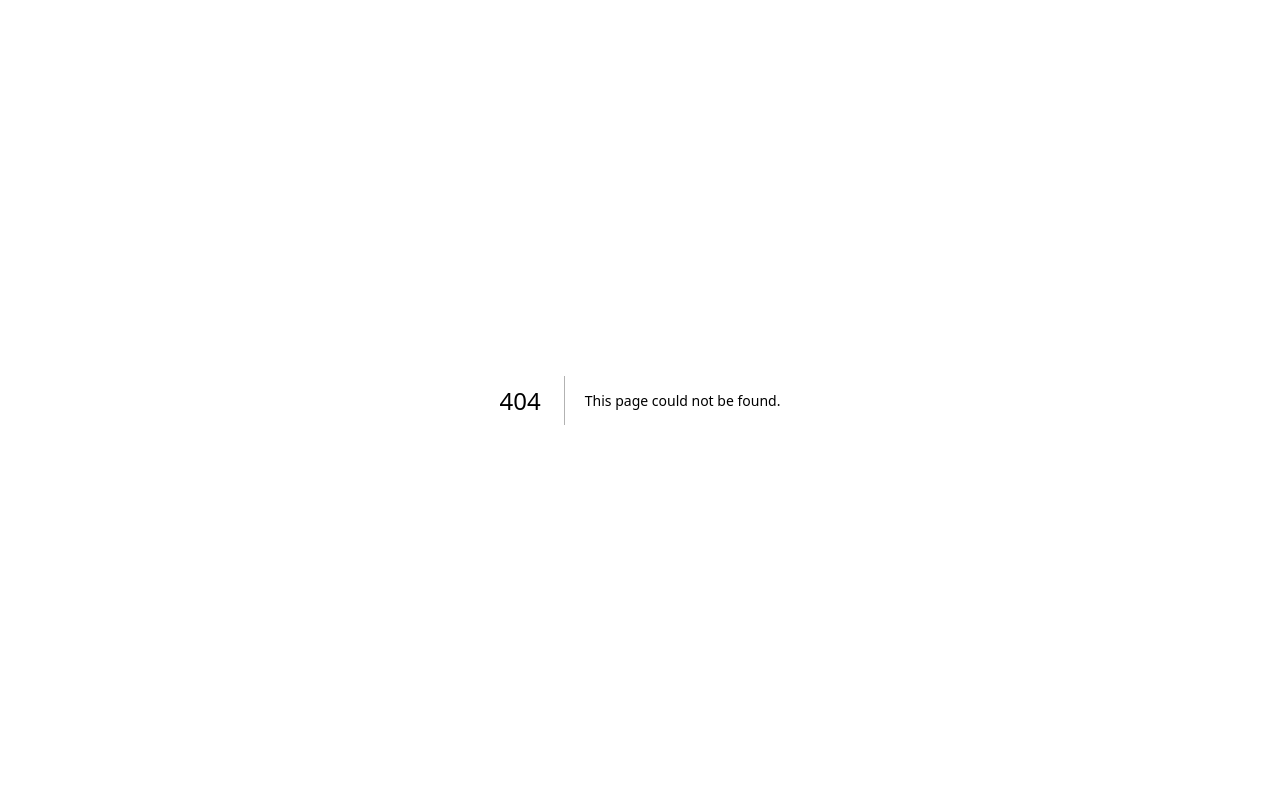
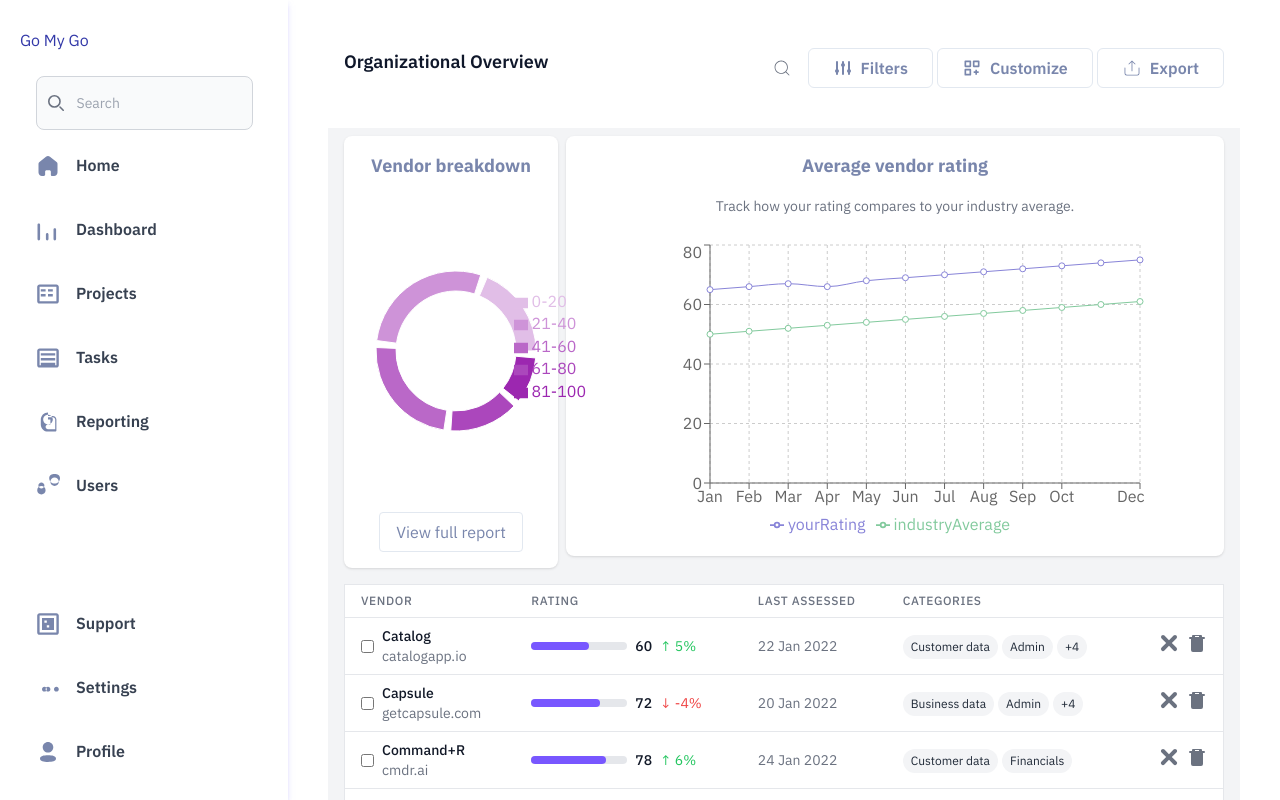
Before and after one commit to nrohitydv/go-my-go, a Next.js app: page /dashboard in a window 1280 px wide. Before the commit this address had no page. Built offline with nearby package versions, Linux system fonts and the light colour scheme.

Commit message:
Done with tablecontent

```diff
--- /dev/null
+++ b/app/(root)/dashboard/page.tsx
@@ -0,0 +1,27 @@
+import AverageVendorRatingChart from "@/components/AverageVendorRating";
+import Header from "@/components/Header";
+import TableComponent from "@/components/TableContent";
+import VendorBreakdownChart from "@/components/VendorChart";
+
+const DashBoard = () => {
+  return (
+    <div>
+      <Header />
+      <div className="min-h-screen flex flex-col items-center justify-start bg-gray-100 p-4 pt-2">
+        <div className="grid grid-cols-1 md:grid-cols-4 gap-2 w-full max-w-6xl">
+          <div className="md:col-span-1">
+            <VendorBreakdownChart />
+          </div>
+          <div className="md:col-span-3">
+            <AverageVendorRatingChart />
+          </div>
+        </div>
+        <div className="w-full max-w-6xl mt-4">
+          <TableComponent />
+        </div>
+      </div>
+    </div>
+  );
+};
+
+export default DashBoard;
--- a/app/(root)/page.tsx
+++ b/app/(root)/page.tsx
@@ -1,11 +1,7 @@
-import Header from "@/components/Header";
-import VendorChart from "@/components/VendorChart";
-
 const Home = () => {
   return (
     <main>
-      <Header />
-      <VendorChart />
+      <h1>Home</h1>
     </main>
   );
 };
--- a/components/AverageVendorRating.tsx
+++ b/components/AverageVendorRating.tsx
@@ -1,91 +1,45 @@
 "use client";
-import React, { PureComponent } from "react";
-import {
-  LineChart,
-  Line,
-  XAxis,
-  YAxis,
-  CartesianGrid,
-  Tooltip,
-  Legend,
-  ResponsiveContainer,
-} from "recharts";
-
+import React from "react";
+import { LineChart, Line, CartesianGrid, Tooltip, Legend } from "recharts";
+import { XAxis, YAxis } from "recharts";
 const data = [
-  {
-    name: "Jan",
-    uv: 40,
-    pv: 24,
-    amt: 24,
-  },
-  {
-    name: "Feb",
-    uv: 30,
-    pv: 13,
-    amt: 22,
-  },
-  {
-    name: "Mar",
-    uv: 20,
-    pv: 98,
-    amt: 22,
-  },
-  {
-    name: "Apr",
-    uv: 27,
-    pv: 39,
-    amt: 20,
-  },
-  {
-    name: "May",
-    uv: 18,
-    pv: 48,
-    amt: 21,
-  },
-  {
-    name: "Jun",
-    uv: 23,
-    pv: 38,
-    amt: 25,
-  },
-  {
-    name: "Jul",
-    uv: 34,
-    pv: 43,
-    amt: 21,
-  },
+  { name: "Jan", yourRating: 65, industryAverage: 50 },
+  { name: "Feb", yourRating: 66, industryAverage: 51 },
+  { name: "Mar", yourRating: 67, industryAverage: 52 },
+  { name: "Apr", yourRating: 66, industryAverage: 53 },
+  { name: "May", yourRating: 68, industryAverage: 54 },
+  { name: "Jun", yourRating: 69, industryAverage: 55 },
+  { name: "Jul", yourRating: 70, industryAverage: 56 },
+  { name: "Aug", yourRating: 71, industryAverage: 57 },
+  { name: "Sep", yourRating: 72, industryAverage: 58 },
+  { name: "Oct", yourRating: 73, industryAverage: 59 },
+  { name: "Nov", yourRating: 74, industryAverage: 60 },
+  { name: "Dec", yourRating: 75, industryAverage: 61 },
 ];
 
-export default class Example extends PureComponent {
-  render() {
+const AverageVendorRatingChart: React.FC = () => {
   return (
-      <ResponsiveContainer width="100%" height="100%">
-        <LineChart
-          width={500}
-          height={300}
-          data={data}
-          margin={{
-            top: 5,
-            right: 30,
-            left: 20,
-            bottom: 5,
-          }}
-        >
+    <div className="flex flex-col items-center p-4 bg-white shadow rounded-lg">
+      <h2 className="text-lg font-bold mb-4">Average vendor rating</h2>
+      <p className="text-sm text-gray-500 mb-6">
+        Track how your rating compares to your industry average.
+      </p>
+      <LineChart width={500} height={300} data={data}>
         <CartesianGrid strokeDasharray="3 3" />
         <XAxis dataKey="name" />
-          <YAxis domain={[0, 100]} tickCount={11} />
+        <YAxis />
         <Tooltip />
         <Legend />
         <Line
           type="monotone"
-            dataKey="pv"
+          dataKey="yourRating"
           stroke="#8884d8"
-            yAxisId={0}
           activeDot={{ r: 8 }}
         />
-          <Line type="monotone" dataKey="uv" stroke="#82ca9d" yAxisId={0} />
+        <Line type="monotone" dataKey="industryAverage" stroke="#82ca9d" />
       </LineChart>
-      </ResponsiveContainer>
+    </div>
   );
-  }
-}
+};
+
+export default AverageVendorRatingChart;
--- /dev/null
+++ b/components/AxisWrapper.tsx
@@ -0,0 +1,11 @@
+import { XAxis as RechartsXAxis, YAxis as RechartsYAxis } from "recharts";
+
+const XAxis = ({ dataKey = "name", ...rest }) => {
+  return <RechartsXAxis dataKey={dataKey} {...rest} />;
+};
+
+const YAxis = ({ ...rest }) => {
+  return <RechartsYAxis {...rest} />;
+};
+
+export { XAxis, YAxis };
--- a/components/DashBoard.tsx
+++ /dev/null
@@ -1,14 +0,0 @@
-import VendorChart from "./VendorChart";
-import AverageVendorRating from "./AverageVendorRating";
-const DashBoard = () => {
-  return (
-    <div>
-      <div className="flex flex-row gap-4 w-full">
-        <VendorChart />
-        {/* <AverageVendorRating /> */}
-      </div>
-    </div>
-  );
-};
-
-export default DashBoard;
--- a/components/Header.tsx
+++ b/components/Header.tsx
@@ -4,19 +4,20 @@ import { CiExport, CiSearch } from "react-icons/ci";
 
 const Header = () => {
   return (
-    <div className="bg-white h-16 px-4 flex justify-between">
-      <div className="flex items-center">
-        <h1 className="text-lg font-semibold text-slate-900">
+    <div className="bg-white px-4">
+      <div className="flex flex-col sm:flex-row justify-between items-start h-auto mt-2 mb-2 sm:mb-10">
+        <div className="flex items-center mb-2 sm:mb-0">
+          <h1 className="text-lg font-semibold text-slate-900 ">
             Organizational Overview
           </h1>
         </div>
-      <div className="flex items-center space-x-4">
-        <div className="relative flex">
-          <input type="text" className=" rounded-md py-1 px-3" />
+        <div className="flex items-center space-x-1">
+          <div className="relative flex hidden sm:flex">
+            <input type="text" className="rounded-md py-1 px-3" />
             <CiSearch className="absolute top-1/2 transform -translate-y-1/2 right-3 h-5 w-5 text-gray-500" />
           </div>
 
-        <button className="flex items-center h-10 px-6 font-semibold rounded-md border border-slate-200">
+          <button className="flex items-center h-10 px-6 font-semibold rounded-md border border-slate-200 hidden sm:flex">
             <HiAdjustments className="mr-2 h-5 w-5" />
             Filters
           </button>
@@ -32,6 +33,7 @@ const Header = () => {
           </button>
         </div>
       </div>
+    </div>
   );
 };
 
--- /dev/null
+++ b/components/TableContent.tsx
@@ -0,0 +1,194 @@
+"use client";
+import React from "react";
+type Vendor = {
+  id: number;
+  name: string;
+  url: string;
+  rating: number;
+  ratingChange: number;
+  lastAssessed: string;
+  status: "Active" | "Inactive";
+  categories: string[];
+};
+
+const vendors: Vendor[] = [
+  {
+    id: 1,
+    name: "Catalog",
+    url: "catalogapp.io",
+    rating: 60,
+    ratingChange: 5,
+    lastAssessed: "22 Jan 2022",
+    status: "Active",
+    categories: ["Customer data", "Admin", "+4"],
+  },
+  {
+    id: 2,
+    name: "Capsule",
+    url: "getcapsule.com",
+    rating: 72,
+    ratingChange: -4,
+    lastAssessed: "20 Jan 2022",
+    status: "Active",
+    categories: ["Business data", "Admin", "+4"],
+  },
+  {
+    id: 3,
+    name: "Command+R",
+    url: "cmdr.ai",
+    rating: 78,
+    ratingChange: 6,
+    lastAssessed: "24 Jan 2022",
+    status: "Active",
+    categories: ["Customer data", "Financials"],
+  },
+  {
+    id: 4,
+    name: "Hourglass",
+    url: "hourglass.app",
+    rating: 38,
+    ratingChange: 8,
+    lastAssessed: "26 Jan 2022",
+    status: "Active",
+    categories: ["Database access", "Admin"],
+  },
+  {
+    id: 5,
+    name: "Layers",
+    url: "getlayers.io",
+    rating: 42,
+    ratingChange: -1,
+    lastAssessed: "18 Jan 2022",
+    status: "Active",
+    categories: ["Salesforce", "Admin", "+4"],
+  },
+  {
+    id: 6,
+    name: "Quotient",
+    url: "quotient.co",
+    rating: 66,
+    ratingChange: -6,
+    lastAssessed: "28 Jan 2022",
+    status: "Active",
+    categories: ["Business data", "Admin", "+4"],
+  },
+  {
+    id: 7,
+    name: "Sisyphus",
+    url: "sisyphus.com",
+    rating: 91,
+    ratingChange: 2,
+    lastAssessed: "16 Jan 2022",
+    status: "Inactive",
+    categories: ["Customer data", "Financials"],
+  },
+];
+
+const VendorTable: React.FC = () => {
+  return (
+    <div className="overflow-x-auto">
+      <table className="min-w-full bg-white border border-gray-200">
+        <thead>
+          <tr className="w-full border-b border-gray-200">
+            <th className="px-4 py-2 text-left text-xs font-medium text-gray-500 uppercase tracking-wider">
+              Vendor
+            </th>
+            <th className="px-4 py-2 text-left text-xs font-medium text-gray-500 uppercase tracking-wider">
+              Rating
+            </th>
+            <th className="px-4 py-2 text-left text-xs font-medium text-gray-500 uppercase tracking-wider">
+              Last Assessed
+            </th>
+            <th className="px-4 py-2 text-left text-xs font-medium text-gray-500 uppercase tracking-wider">
+              Categories
+            </th>
+            <th className="px-4 py-2"></th>
+          </tr>
+        </thead>
+        <tbody>
+          {vendors.map((vendor) => (
+            <tr key={vendor.id} className="border-b border-gray-200">
+              <td className="px-4 py-2 flex items-center">
+                <input type="checkbox" className="mr-2" />
+                <div className="flex items-center">
+                  <div>
+                    <div className="text-sm font-medium text-gray-900">
+                      {vendor.name}
+                    </div>
+                    <div className="text-sm text-gray-500">{vendor.url}</div>
+                  </div>
+                </div>
+              </td>
+              <td className="px-4 py-2">
+                <div className="flex items-center">
+                  <div className="h-2 w-24 bg-gray-200 rounded-full mr-2">
+                    <div
+                      className="h-full bg-purple-500 rounded-full"
+                      style={{ width: `${vendor.rating}%` }}
+                    ></div>
+                  </div>
+                  <div className="text-sm font-medium text-gray-900">
+                    {vendor.rating}
+                  </div>
+                  <div
+                    className={`ml-2 text-sm ${
+                      vendor.ratingChange > 0
+                        ? "text-green-500"
+                        : "text-red-500"
+                    }`}
+                  >
+                    {vendor.ratingChange > 0
+                      ? `↑ ${vendor.ratingChange}%`
+                      : `↓ ${vendor.ratingChange}%`}
+                  </div>
+                </div>
+              </td>
+              <td className="px-4 py-2 text-sm text-gray-500">
+                {vendor.lastAssessed}
+              </td>
+              <td className="px-4 py-2">
+                {vendor.categories.map((category, index) => (
+                  <span
+                    key={index}
+                    className="inline-block bg-gray-100 text-gray-800 text-xs px-2 py-1 rounded-full mr-1"
+                  >
+                    {category}
+                  </span>
+                ))}
+              </td>
+              <td className="px-4 py-2 flex justify-end space-x-2">
+                <button className="text-gray-500 hover:text-gray-700">
+                  <svg
+                    xmlns="http://www.w3.org/2000/svg"
+                    className="h-5 w-5"
+                    viewBox="0 0 20 20"
+                    fill="currentColor"
+                  >
+                    <path d="M17.414 2.586a2 2 0 00-2.828 0L10 7.172 5.414 2.586a2 2 0 00-2.828 2.828L7.172 10l-4.586 4.586a2 2 0 102.828 2.828L10 12.828l4.586 4.586a2 2 0 102.828-2.828L12.828 10l4.586-4.586a2 2 0 000-2.828z" />
+                  </svg>
+                </button>
+                <button className="text-gray-500 hover:text-gray-700">
+                  <svg
+                    xmlns="http://www.w3.org/2000/svg"
+                    className="h-5 w-5"
+                    viewBox="0 0 20 20"
+                    fill="currentColor"
+                  >
+                    <path d="M6 2a1 1 0 00-1 1v1H3a1 1 0 000 2h1v11a2 2 0 002 2h8a2 2 0 002-2V6h1a1 1 0 100-2h-2V3a1 1 0 00-1-1H6zm2 2V3h4v1H8zm-1 2v10h6V6H7z" />
+                  </svg>
+                </button>
+              </td>
+            </tr>
+          ))}
+        </tbody>
+      </table>
+      <div className="flex justify-between items-center p-4">
+        <button className="text-blue-500 hover:underline">Previous</button>
+        <span className="text-sm text-gray-500">Page 1 of 10</span>
+        <button className="text-blue-500 hover:underline">Next</button>
+      </div>
+    </div>
+  );
+};
+
+export default VendorTable;
--- a/components/VendorChart.tsx
+++ b/components/VendorChart.tsx
@@ -1,87 +1,44 @@
 "use client";
-import { HiOutlineDotsVertical } from "react-icons/hi";
-import React, { PureComponent } from "react";
-import { PieChart, Pie, ResponsiveContainer, Cell, Tooltip } from "recharts";
+import React from "react";
+import { PieChart, Pie, Cell, Tooltip, Legend } from "recharts";
 
 const data = [
-  { name: "81-100", value: 250 },
-  { name: "61-80", value: 200 },
-  { name: "41-60", value: 150 },
-  { name: "21-40", value: 100 },
-  { name: "0-20", value: 50 },
+  { name: "0-20", value: 20 },
+  { name: "21-40", value: 30 },
+  { name: "41-60", value: 25 },
+  { name: "61-80", value: 15 },
+  { name: "81-100", value: 10 },
 ];
 
-const COLORS = ["#0088FE", "#00C49F", "#FFBB28", "#FF8042", "#8884d8"];
+const COLORS = ["#E1BEE7", "#CE93D8", "#BA68C8", "#AB47BC", "#9C27B0"];
 
-export default class Example extends PureComponent {
-  render() {
+const VendorBreakdownChart: React.FC = () => {
   return (
-      <div
-        style={{
-          display: "flex",
-          flexDirection: "column",
-          alignItems: "center",
-          position: "relative", // Added relative positioning
-        }}
-      >
-        <div style={{ marginBottom: 10 }}>
-          <h2 className="text-xl font-bold mb-4">Vendor Breakdown</h2>
-          <div style={{ position: "absolute", top: 0, right: 0 }}>
-            <HiOutlineDotsVertical size={24} />
-          </div>
-        </div>
-        <div style={{ display: "flex", flexDirection: "row" }}>
-          <div style={{ flex: 1 }}>
-            <PieChart width={400} height={400}>
+    <div className="flex flex-col items-center p-4 bg-white shadow rounded-lg">
+      <h2 className="text-lg font-bold mb-4">Vendor breakdown</h2>
+      <PieChart width={300} height={300}>
         <Pie
           data={data}
-                cx="50%"
-                cy="50%"
-                labelLine={false}
+          cx={150}
+          cy={150}
+          innerRadius={60}
           outerRadius={80}
           fill="#8884d8"
+          paddingAngle={5}
           dataKey="value"
         >
-                <HiOutlineDotsVertical />
-
           {data.map((entry, index) => (
-                  <Cell
-                    key={`cell-${index}`}
-                    fill={COLORS[index % COLORS.length]}
-                  />
+            <Cell key={`cell-${index}`} fill={COLORS[index % COLORS.length]} />
           ))}
         </Pie>
         <Tooltip />
+        <Legend layout="vertical" verticalAlign="middle" align="right" />
       </PieChart>
-          </div>
-          <div
-            style={{
-              flex: 1,
-              display: "flex",
-              flexDirection: "column",
-              alignItems: "flex-start",
-              justifyContent: "center",
-            }}
-          >
-            {data.map((entry, index) => (
-              <div
-                key={index}
-                style={{ display: "flex", alignItems: "center" }}
-              >
-                <div
-                  style={{
-                    width: 20,
-                    height: 20,
-                    backgroundColor: COLORS[index % COLORS.length],
-                    marginRight: 8,
-                  }}
-                ></div>
-                <span>{entry.name}</span>
-              </div>
-            ))}
-          </div>
-        </div>
+      <button className="mt-4 px-4 py-2 border border-slate-200 rounded hover:bg-purple-700">
+        View full report
+      </button>
     </div>
   );
-  }
-}
+};
+
+export default VendorBreakdownChart;
```
Also changed, not shown: hooks/Mounted.ts (added). Lines whose indentation alone changed are shown as unchanged.
